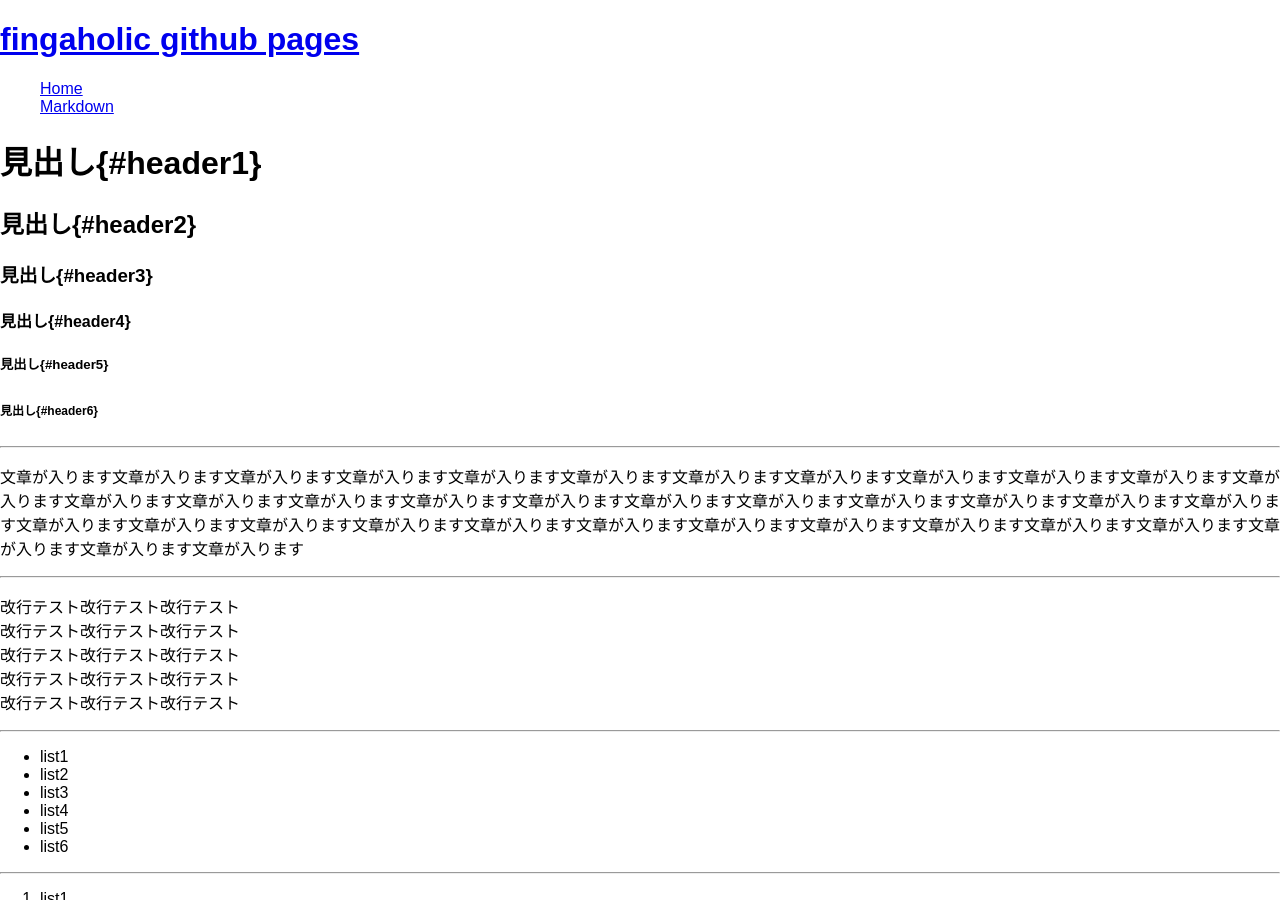
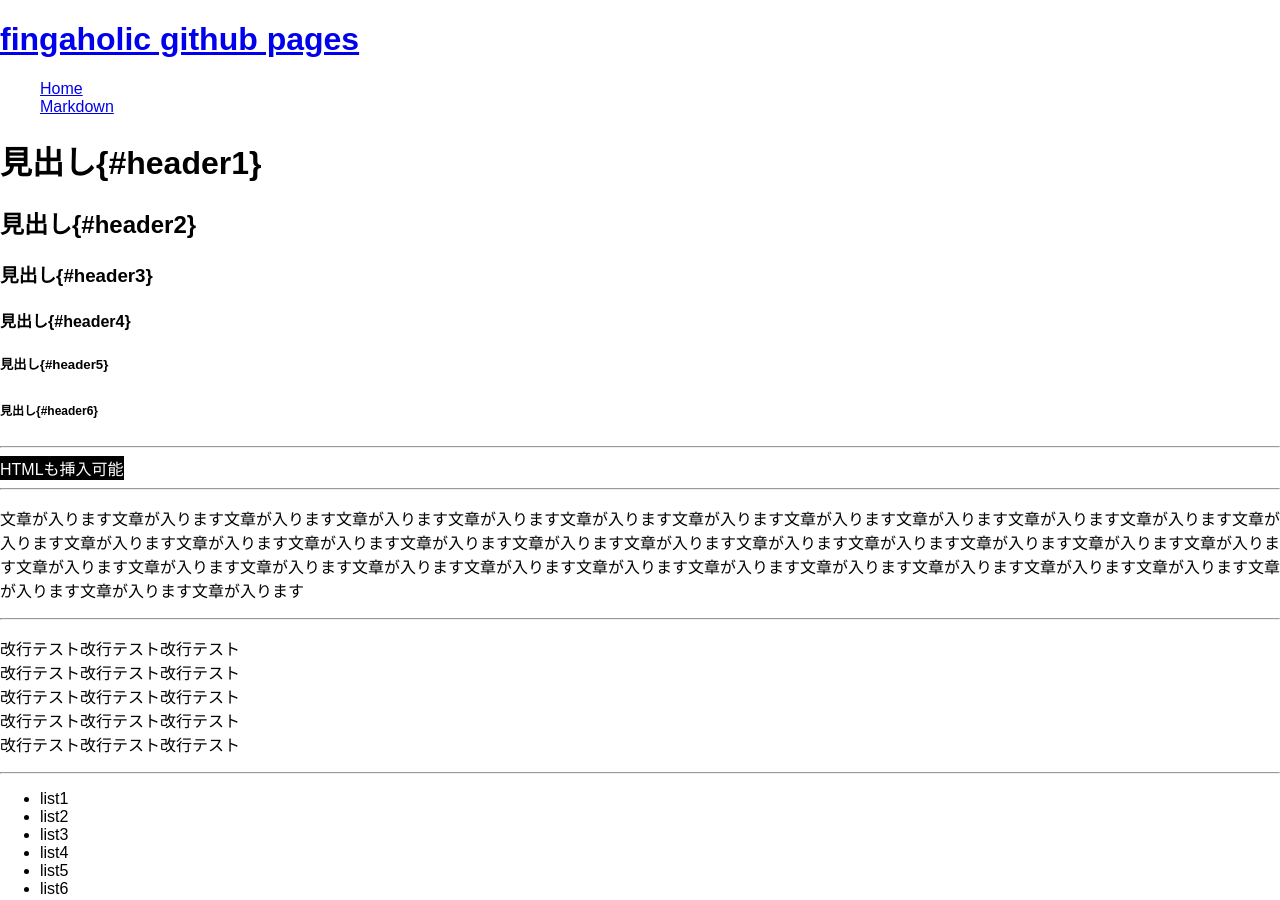
Before and after one commit to FiNGAHOLiC/fingaholic.github.com, a Jekyll site: the page built from markdown.md, in a window 1280 px wide and 900 px high. Built offline with Jekyll 4.4.1, drawn with Linux system fonts in a browser that asks for light colours.

Commit message:
Inline HTMLのテスト

```diff
--- a/markdown.md
+++ b/markdown.md
@@ -9,6 +9,13 @@ title: マークダウン
 #### 見出し{#header4}
 ##### 見出し{#header5}
 ###### 見出し{#header6}
+
+---
+
+<div style="overflow:hidden;_zoom:1;">
+	<div style="float:left;background:#000;color:#fff;">HTMLも挿入可能</div>
+	<div style="float:rightbackground:#c00;color:#fff;">HTMLも挿入可能</div>
+</div>
 
 ---
 
```
Also changed, not shown: 1 other file.
